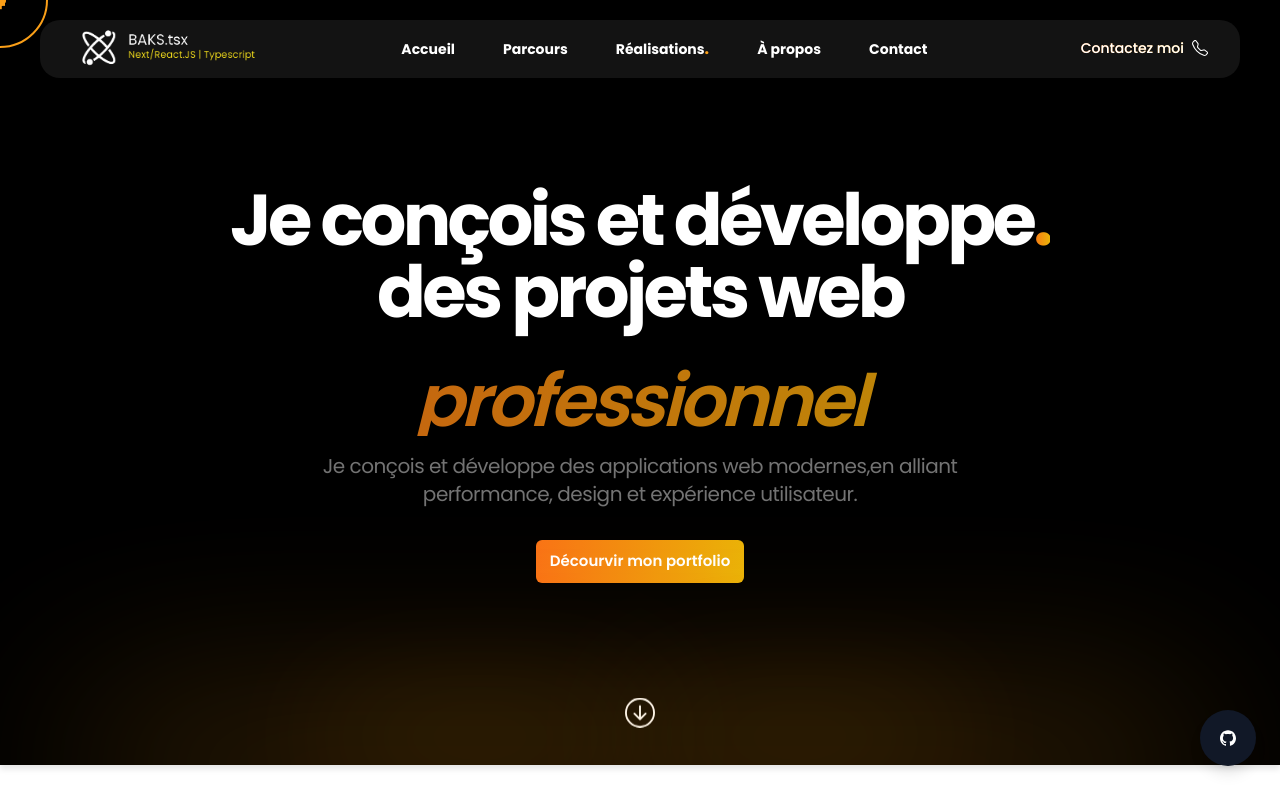
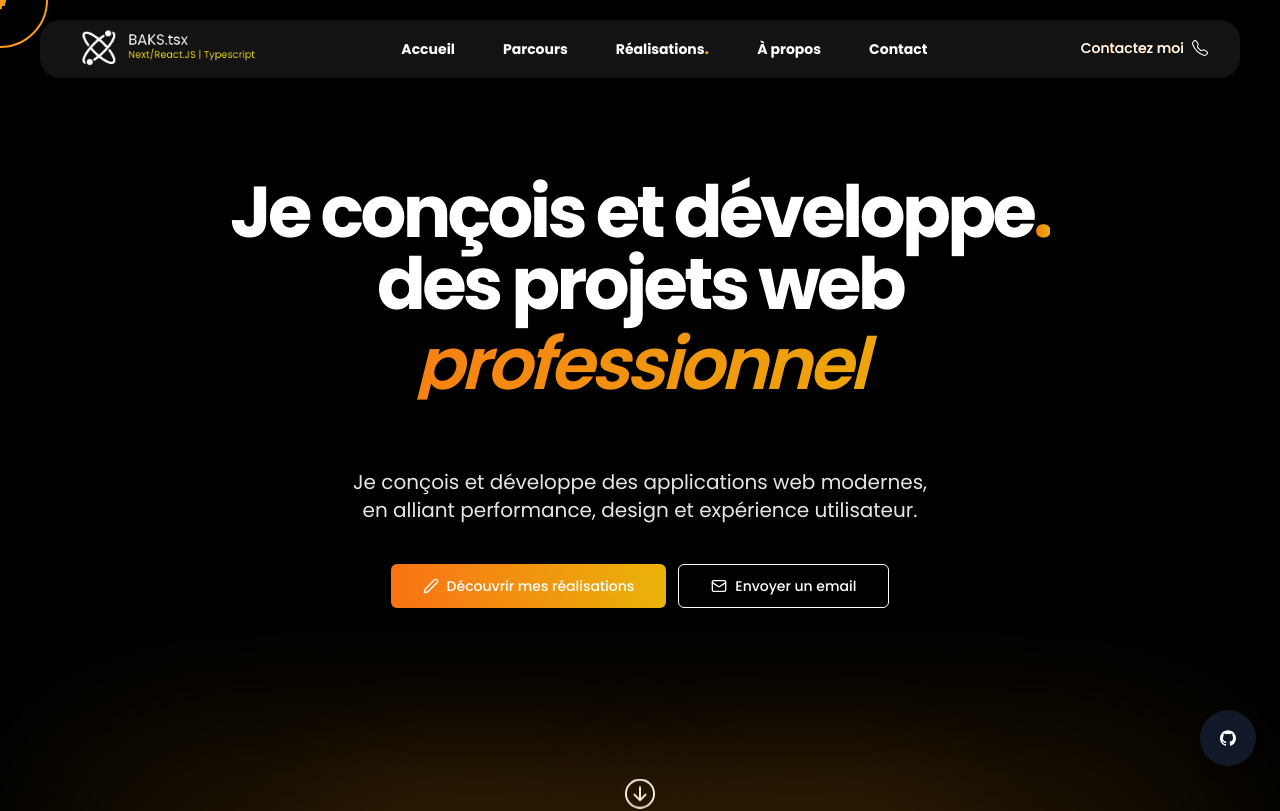
Before and after one commit to Bakops/BAKSFOLIO, a Next.js app: page / in a window 1280 px wide. Shown: the top 811 px of the page. Built offline with nearby package versions, Linux system fonts and the light colour scheme.

Commit message:
Maj HeroComponent

```diff
--- a/app/contact/page.tsx
+++ b/app/contact/page.tsx
@@ -37,19 +37,21 @@ export default function ContactPage() {
             <div className="flex flex-col sm:flex-row gap-4 justify-center">
               <Button
                 size="lg"
-                className="bg-gradient-to-r from-orange-500 to-yellow-500 hover:from-orange-600 hover:to-yellow-600 text-white shadow-lg"
+                className="bg-gradient-to-r from-orange-500 to-yellow-500 hover:from-orange-600 hover:to-yellow-600 text-white transition-all hover:shadow-lg active:scale-95"
               >
                 <Calendar className="w-4 h-4 mr-2" />
                 Planifier un appel
               </Button>
+              <a href="mailto:bakoutoure4@gmail.com">
                 <Button
                   size="lg"
                   variant="outline"
-                className="border-white text-white hover:bg-orange-50 bg-transparent"
+                  className="border-white text-white hover:bg-orange-50 bg-transparent transition-all hover:shadow-lg active:scale-95"
                 >
                   <Mail className="w-4 h-4 mr-2" />
                   Envoyer un email
                 </Button>
+              </a>
             </div>
           </div>
         </section>
--- a/components/layout/CTAComponent.tsx
+++ b/components/layout/CTAComponent.tsx
@@ -1,38 +1,77 @@
-import { Mail } from "lucide-react";
+import { motion } from "framer-motion";
+import { Download, Mail } from "lucide-react";
+import Link from "next/link";
 import { Button } from "../ui/button";
 
-export default function CTAComponent() {
+export default function CTABlackComponent() {
+  const container = {
+    hidden: { opacity: 0 },
+    show: {
+      opacity: 1,
+      transition: {
+        staggerChildren: 0.1,
+      },
+    },
+  };
+
+  const item = {
+    hidden: { y: 20, opacity: 0 },
+    show: { y: 0, opacity: 1 },
+  };
+
   return (
-    <section className="py-14 px-8 xs:px-10 sm:px-14 md:px-24 bg-white ">
-      <div className="max-w-4xl mx-auto text-center">
-        <h2 className="text-2xl sm:text-3xl lg:text-4xl font-extrabold mb-6 text-black">
+    <motion.section
+      initial="hidden"
+      whileInView="show"
+      variants={container}
+      viewport={{ once: true, margin: "-100px" }}
+      className="py-14 px-8 xs:px-10 sm:px-14 md:px-24 bg-white relative overflow-hidden"
+    >
+      <div className="absolute inset-0 opacity-5">
+        <div className="absolute top-1/4 left-1/4 w-32 h-32 rounded-full bg-orange-500 blur-3xl"></div>
+        <div className="absolute bottom-1/3 right-1/3 w-40 h-40 rounded-full bg-yellow-500 blur-3xl"></div>
+      </div>
+
+      <div className="max-w-4xl mx-auto text-center relative z-10">
+        <motion.h2
+          variants={item}
+          className="text-2xl sm:text-3xl lg:text-4xl font-extrabold mb-6 text-black"
+        >
           Prêt à collaborer sur votre prochain projet ?
-        </h2>
-        <p className="text-base sm:text-lg text-black mb-8 max-w-2xl mx-auto">
+        </motion.h2>
+
+        <motion.p
+          variants={item}
+          className="text-base sm:text-lg text-black mb-8 max-w-2xl mx-auto"
+        >
           Je suis toujours ouvert aux nouvelles opportunités et aux projets
           passionnants. N'hésitez pas à me contacter pour discuter de vos idées.
-        </p>
+        </motion.p>
 
-        <div className="flex flex-col sm:flex-row gap-4 justify-center">
-          <a href="/contact" className="w-full sm:w-auto">
+        <motion.div
+          variants={item}
+          className="flex flex-col sm:flex-row gap-4 justify-center"
+        >
+          <Link href="/contact" className="w-full sm:w-auto">
             <Button
               size="lg"
-              className="w-full sm:w-auto bg-gradient-to-r from-orange-500 to-yellow-500 hover:from-orange-600 hover:to-yellow-600 text-white transition"
+              className="w-full sm:w-auto bg-gradient-to-r from-orange-500 to-yellow-500 hover:from-orange-600 hover:to-yellow-600 text-white transition-all hover:shadow-lg hover:shadow-orange-500/20 active:scale-95"
             >
               <Mail className="w-4 h-4 mr-2" />
               Contactez-moi
             </Button>
-          </a>
+          </Link>
 
           <Button
             size="lg"
             variant="outline"
-            className="w-full sm:w-auto text-black border-black hover:border-orange-500 bg-transparent hover:bg-white hover:text-black transition"
+            className="w-full sm:w-auto text-white border-white hover:border-orange-500 hover:text-orange-500 bg-black/50 transition-all hover:shadow-lg hover:shadow-white/10 active:scale-95"
           >
+            <Download className="w-4 h-4 mr-2" />
             Télécharger mon CV
           </Button>
-        </div>
+        </motion.div>
       </div>
-    </section>
+    </motion.section>
   );
 }
--- a/components/ui/animated-hero.tsx
+++ b/components/ui/animated-hero.tsx
@@ -1,6 +1,8 @@
 "use client";
 import { motion } from "framer-motion";
+import { Mail, PenIcon } from "lucide-react";
 import { useEffect, useMemo, useState } from "react";
+import { Button } from "./button";
 
 function Hero() {
   const [titleNumber, setTitleNumber] = useState(0);
@@ -11,48 +13,38 @@ function Hero() {
 
   useEffect(() => {
     const timeoutId = setTimeout(() => {
-      if (titleNumber === titles.length - 1) {
-        setTitleNumber(0);
-      } else {
-        setTitleNumber(titleNumber + 1);
-      }
+      setTitleNumber((prev) => (prev === titles.length - 1 ? 0 : prev + 1));
     }, 2000);
     return () => clearTimeout(timeoutId);
   }, [titleNumber, titles]);
 
   return (
-    <div className="w-full flex flex-col items-center justify-center">
-      <div className="container mx-auto flex flex-col items-center justify-center px-2 sm:px-4">
-        <div className="flex flex-col gap-8 p-4 sm:p-8 md:p-10 items-center justify-center text-center">
-          <div className="mt-16 sm:mt-20 md:mt-24"></div>
-          <div className="flex flex-col  text-[#FFF] items-center justify-center text-center">
-            <h1 className="text-2xl xs:text-3xl sm:text-4xl md:text-5xl lg:text-7xl xl:text-7xl w-full max-w-[98vw] sm:max-w-[52rem] tracking-tighter text-center font-bold font-poppins leading-tight">
+    <div className="w-full flex flex-col items-center justify-center px-4 sm:px-6">
+      <div className="w-full max-w-6xl flex flex-col items-center justify-center py-12 md:py-24">
+        <div className="mt-10 md:mt-16"></div>
+
+        <div className="flex flex-col gap-[1.5rem] md:gap-10 items-center justify-center text-center w-full">
+          <h1 className="text-3xl xs:text-4xl sm:text-5xl md:text-6xl lg:text-7xl font-bold font-poppins tracking-tighter leading-tight text-white mt-6 md:mt-0">
             <span className="text-spektr-cyan-50">
               Je conçois et développe
               <span className="bg-gradient-to-r from-orange-500 to-yellow-500 bg-clip-text text-transparent">
                 .
               </span>{" "}
-                <br></br>
+              <br />
               des projets web
             </span>
-              <span className="relative flex w-full justify-center overflow-hidden text-center md:pb-4 md:pt-2 min-h-[1.5em]">
-                &nbsp;
+
+            <span className="relative flex justify-center overflow-hidden h-14 xs:h-16 sm:h-20 md:h-24 mt-3 w-full">
               {titles.map((title, index) => (
                 <motion.span
                   key={index}
-                    className="absolute w-full font-semibold bg-gradient-to-r from-orange-500 to-yellow-500 bg-clip-text text-transparent italic text-2xl xs:text-3xl sm:text-4xl md:text-5xl lg:text-6xl xl:text-7xl"
-                    initial={{ opacity: 0, y: "-100" }}
-                    transition={{ type: "spring", stiffness: 50 }}
+                  className="absolute font-semibold bg-gradient-to-r from-orange-500 to-yellow-500 bg-clip-text text-transparent italic text-3xl xs:text-4xl sm:text-5xl md:text-6xl lg:text-7xl w-full"
+                  initial={{ opacity: 0, y: -20 }}
+                  transition={{ type: "spring", stiffness: 100, damping: 10 }}
                   animate={
                     titleNumber === index
-                        ? {
-                            y: 0,
-                            opacity: 1,
-                          }
-                        : {
-                            y: titleNumber > index ? -150 : 150,
-                            opacity: 0,
-                          }
+                      ? { y: 0, opacity: 1 }
+                      : { y: titleNumber > index ? -30 : 30, opacity: 0 }
                   }
                 >
                   {title}
@@ -61,18 +53,32 @@ function Hero() {
             </span>
           </h1>
 
-            <p className="text-[10px] pt-[1rem] xs:text-base sm:text-lg md:text-xl leading-relaxed tracking-tight text-muted-foreground sm:max-w-2xl text-center text-[#FFF] mx-auto px-2 sm:px-0 font-normal">
+          <p className="text-sm xs:text-base sm:text-lg md:text-xl leading-relaxed text-white/90 max-w-md sm:max-w-xl md:max-w-2xl">
             Je conçois et développe des applications web modernes,
-              <br className="block sm:hidden" />
+            <br className="hidden sm:block" />
             en alliant performance, design et expérience utilisateur.
           </p>
-          </div>
-          <div className="flex flex-row gap-3 items-center justify-center">
-            <a
-              href="/"
-              className="rounded-md px-3.5 py-2.5 text-[15px] font-semibold bg-gradient-to-r from-orange-500 to-yellow-500 text-white focus-visible:outline-2 focus-visible:outline-offset-2 hover:bg-gradient-to-r hover:from-orange-600 hover:to-yellow-600 transition-colors duration-200"
+
+          <div className="flex flex-col sm:flex-row gap-3 w-full sm:w-auto justify-center">
+            <a href="/realisations" className="w-full sm:w-auto">
+              <Button
+                size="lg"
+                className="w-full sm:w-auto bg-gradient-to-r from-orange-500 to-yellow-500 hover:from-orange-600 hover:to-yellow-600 text-white transition-all hover:shadow-lg active:scale-95"
               >
-              Décourvir mon portfolio
+                <PenIcon className="w-4 h-4 mr-2" />
+                Découvrir mes réalisations
+              </Button>
+            </a>
+
+            <a href="mailto:bakoutoure4@gmail.com" className="w-full sm:w-auto">
+              <Button
+                size="lg"
+                variant="outline"
+                className="w-full sm:w-auto border-white text-white hover:bg-white/10 hover:border-orange-400 bg-transparent transition-all hover:shadow-lg active:scale-95"
+              >
+                <Mail className="w-4 h-4 mr-2" />
+                Envoyer un email
+              </Button>
             </a>
           </div>
         </div>
--- a/service/api.ts
+++ /dev/null
@@ -1,5 +0,0 @@
-import axios from "axios";
-
-const apiClient = axios.create({
-  baseURL: "http://localhost:8000/api",
-});
```
Also changed, not shown: components/layout/CTABlackComponent.tsx (+54 -14 lines). Lines whose indentation alone changed are shown as unchanged.
